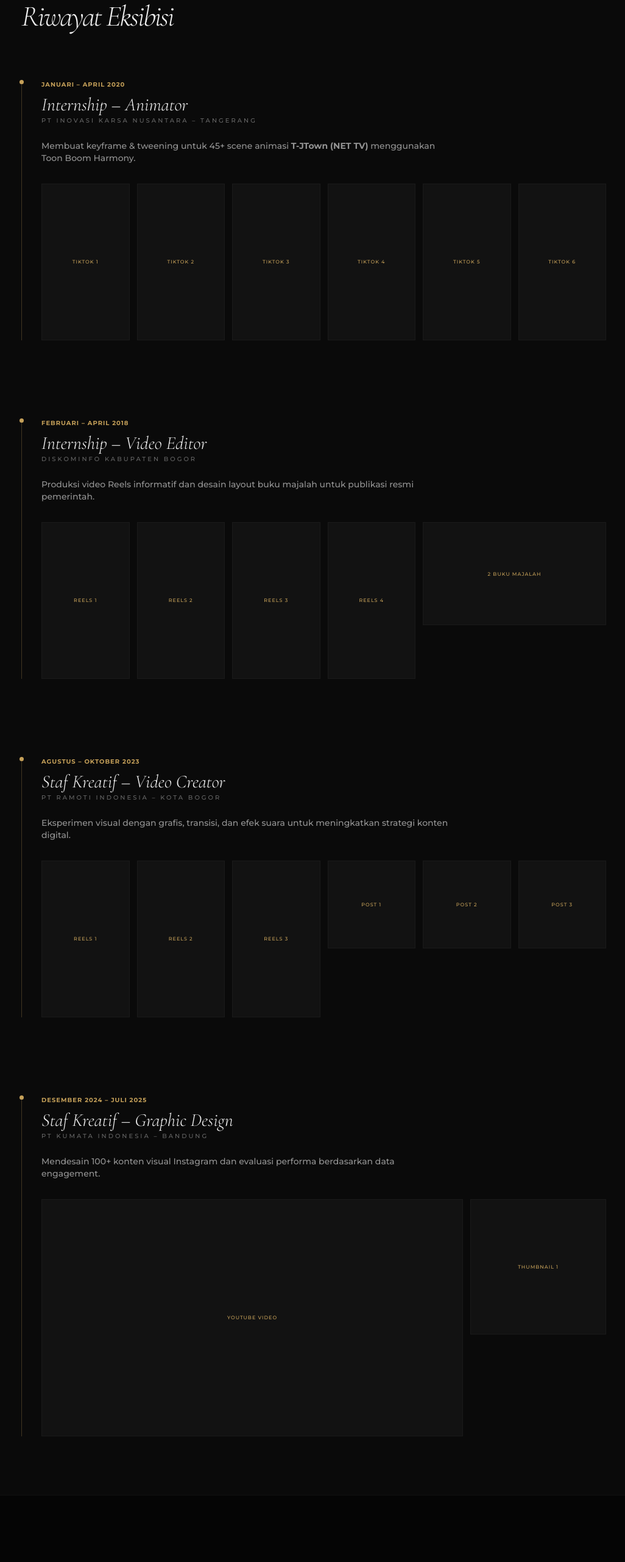
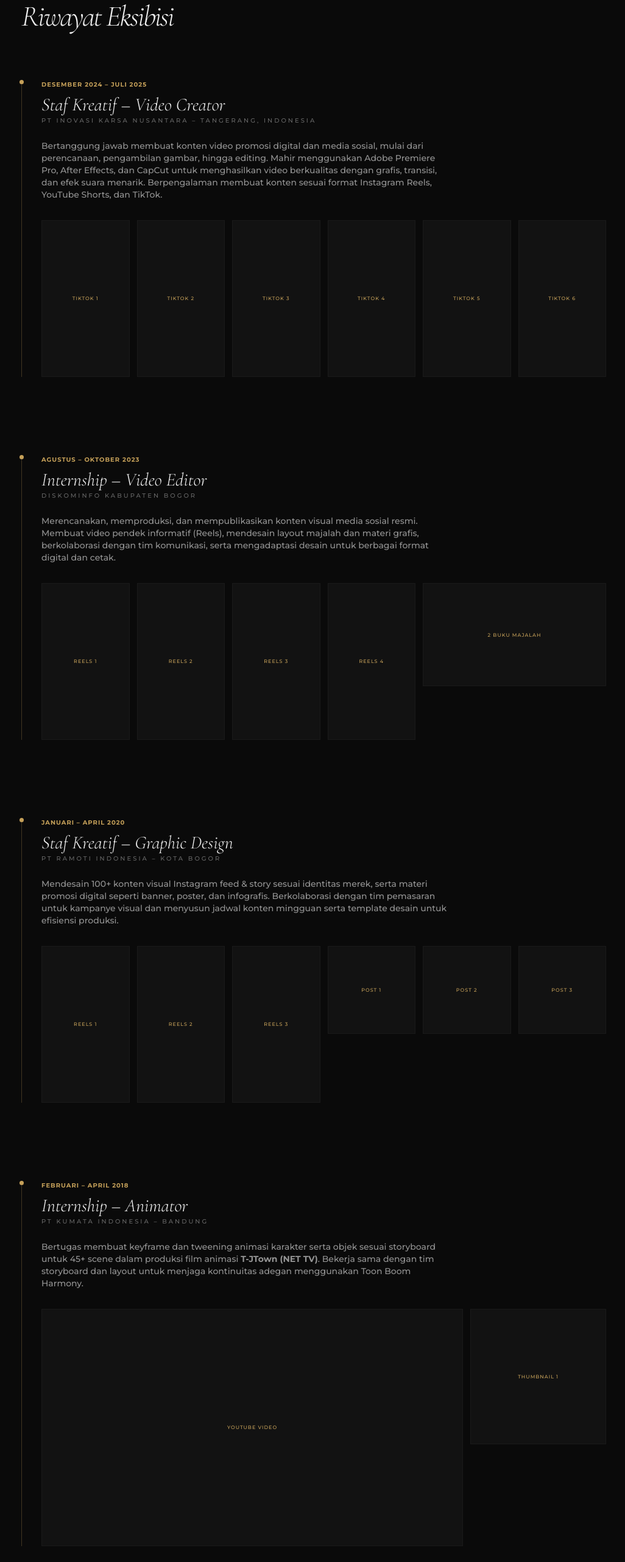
Before and after one commit to datazaki25-web/my-portfolio, a plain HTML site: page index.html in a window 1280 px wide. Shown: the part 1359-3920 px from the top of the page at 61% size, without its empty margins (125-1151 px from the left). Drawn offline with nearby package versions, Linux system fonts and the light colour scheme.

Commit message:
Update index.html

```diff
--- a/index.html
+++ b/index.html
@@ -107,11 +107,15 @@
     <div class="space-y-32">
 
         <div class="exp-line" data-aos="fade-up">
-            <p class="text-[10px] text-[#c5a059] tracking-widest uppercase mb-2 font-bold">Januari – April 2020</p>
-            <h3 class="font-aesthetic text-3xl italic">Internship – Animator</h3>
-            <p class="text-[10px] opacity-40 uppercase tracking-[0.3em] mb-6">PT Inovasi Karsa Nusantara – Tangerang</p>
-            <div class="lang-id-content text-sm opacity-60 max-w-2xl mb-8">Membuat keyframe & tweening untuk 45+ scene animasi <b>T-JTown (NET TV)</b> menggunakan Toon Boom Harmony.</div>
-            <div class="lang-en-content text-sm opacity-60 max-w-2xl mb-8">Created keyframes & tweening for 45+ animation scenes of <b>T-JTown (NET TV)</b> using Toon Boom Harmony.</div>
+            <p class="text-[10px] text-[#c5a059] tracking-widest uppercase mb-2 font-bold">Desember 2024 – Juli 2025</p>
+            <h3 class="font-aesthetic text-3xl italic">Staf Kreatif – Video Creator</h3>
+            <p class="text-[10px] opacity-40 uppercase tracking-[0.3em] mb-6">PT Inovasi Karsa Nusantara – Tangerang, Indonesia</p>
+            <div class="lang-id-content text-sm opacity-60 max-w-2xl mb-8">
+                Bertanggung jawab membuat konten video promosi digital dan media sosial, mulai dari perencanaan, pengambilan gambar, hingga editing. Mahir menggunakan Adobe Premiere Pro, After Effects, dan CapCut untuk menghasilkan video berkualitas dengan grafis, transisi, dan efek suara menarik. Berpengalaman membuat konten sesuai format Instagram Reels, YouTube Shorts, dan TikTok.
+            </div>
+            <div class="lang-en-content text-sm opacity-60 max-w-2xl mb-8">
+                Responsible for creating digital promotional videos and social media content, from planning and shooting to editing. Proficient in Adobe Premiere Pro, After Effects, and CapCut to produce high-quality videos with engaging graphics, transitions, and sound effects.
+            </div>
 
             <div class="grid grid-cols-3 md:grid-cols-6 gap-3">
                 <div class="media-slot tall">TikTok 1</div><div class="media-slot tall">TikTok 2</div>
@@ -121,11 +125,15 @@
         </div>
 
         <div class="exp-line" data-aos="fade-up">
-            <p class="text-[10px] text-[#c5a059] tracking-widest uppercase mb-2 font-bold">Februari – April 2018</p>
+            <p class="text-[10px] text-[#c5a059] tracking-widest uppercase mb-2 font-bold">Agustus – Oktober 2023</p>
             <h3 class="font-aesthetic text-3xl italic">Internship – Video Editor</h3>
             <p class="text-[10px] opacity-40 uppercase tracking-[0.3em] mb-6">DISKOMINFO Kabupaten Bogor</p>
-            <div class="lang-id-content text-sm opacity-60 max-w-2xl mb-8">Produksi video Reels informatif dan desain layout buku majalah untuk publikasi resmi pemerintah.</div>
-            <div class="lang-en-content text-sm opacity-60 max-w-2xl mb-8">Produced informative Reels and designed magazine layouts for official government publications.</div>
+            <div class="lang-id-content text-sm opacity-60 max-w-2xl mb-8">
+                Merencanakan, memproduksi, dan mempublikasikan konten visual media sosial resmi. Membuat video pendek informatif (Reels), mendesain layout majalah dan materi grafis, berkolaborasi dengan tim komunikasi, serta mengadaptasi desain untuk berbagai format digital dan cetak.
+            </div>
+            <div class="lang-en-content text-sm opacity-60 max-w-2xl mb-8">
+                Planned, produced, and published official social media visual content. Created informative short videos (Reels), designed magazine layouts and graphic materials, and collaborated with the communication team.
+            </div>
 
             <div class="grid grid-cols-2 md:grid-cols-6 gap-3">
                 <div class="media-slot tall">Reels 1</div><div class="media-slot tall">Reels 2</div>
@@ -135,11 +143,15 @@
         </div>
 
         <div class="exp-line" data-aos="fade-up">
-            <p class="text-[10px] text-[#c5a059] tracking-widest uppercase mb-2 font-bold">Agustus – Oktober 2023</p>
-            <h3 class="font-aesthetic text-3xl italic">Staf Kreatif – Video Creator</h3>
+            <p class="text-[10px] text-[#c5a059] tracking-widest uppercase mb-2 font-bold">Januari – April 2020</p>
+            <h3 class="font-aesthetic text-3xl italic">Staf Kreatif – Graphic Design</h3>
             <p class="text-[10px] opacity-40 uppercase tracking-[0.3em] mb-6">PT Ramoti Indonesia – Kota Bogor</p>
-            <div class="lang-id-content text-sm opacity-60 max-w-2xl mb-8">Eksperimen visual dengan grafis, transisi, dan efek suara untuk meningkatkan strategi konten digital.</div>
-            <div class="lang-en-content text-sm opacity-60 max-w-2xl mb-8">Visual experiments with graphics, transitions, and sound effects to enhance digital content strategy.</div>
+            <div class="lang-id-content text-sm opacity-60 max-w-2xl mb-8">
+                Mendesain 100+ konten visual Instagram feed & story sesuai identitas merek, serta materi promosi digital seperti banner, poster, dan infografis. Berkolaborasi dengan tim pemasaran untuk kampanye visual dan menyusun jadwal konten mingguan serta template desain untuk efisiensi produksi.
+            </div>
+            <div class="lang-en-content text-sm opacity-60 max-w-2xl mb-8">
+                Designed 100+ Instagram feed & story visual contents according to brand identity. Collaborated with marketing teams for visual campaigns and created design templates for production efficiency.
+            </div>
 
             <div class="grid grid-cols-3 md:grid-cols-6 gap-3">
                 <div class="media-slot tall">Reels 1</div><div class="media-slot tall">Reels 2</div><div class="media-slot tall">Reels 3</div>
@@ -148,11 +160,15 @@
         </div>
 
         <div class="exp-line" data-aos="fade-up">
-            <p class="text-[10px] text-[#c5a059] tracking-widest uppercase mb-2 font-bold">Desember 2024 – Juli 2025</p>
-            <h3 class="font-aesthetic text-3xl italic">Staf Kreatif – Graphic Design</h3>
+            <p class="text-[10px] text-[#c5a059] tracking-widest uppercase mb-2 font-bold">Februari – April 2018</p>
+            <h3 class="font-aesthetic text-3xl italic">Internship – Animator</h3>
             <p class="text-[10px] opacity-40 uppercase tracking-[0.3em] mb-6">PT Kumata Indonesia – Bandung</p>
-            <div class="lang-id-content text-sm opacity-60 max-w-2xl mb-8">Mendesain 100+ konten visual Instagram dan evaluasi performa berdasarkan data engagement.</div>
-            <div class="lang-en-content text-sm opacity-60 max-w-2xl mb-8">Designed 100+ Instagram visual contents and evaluated performance based on engagement data.</div>
+            <div class="lang-id-content text-sm opacity-60 max-w-2xl mb-8">
+                Bertugas membuat keyframe dan tweening animasi karakter serta objek sesuai storyboard untuk 45+ scene dalam produksi film animasi <b>T-JTown (NET TV)</b>. Bekerja sama dengan tim storyboard dan layout untuk menjaga kontinuitas adegan menggunakan Toon Boom Harmony.
+            </div>
+            <div class="lang-en-content text-sm opacity-60 max-w-2xl mb-8">
+                In charge of creating keyframes and tweening for character animations according to storyboards for 45+ scenes in <b>T-JTown (NET TV)</b> animation production. Used Toon Boom Harmony for high-quality production.
+            </div>
 
             <div class="grid grid-cols-1 md:grid-cols-4 gap-3">
                 <div class="media-slot wide md:col-span-3">YouTube Video</div>
@@ -165,7 +181,7 @@
 
 <footer class="py-32 text-center bg-black/50 border-t border-white/5">
     <h2 class="font-aesthetic text-5xl mb-6 tracking-tighter italic">Collaborate with Zaky</h2>
-    <a href="mailto:muhzakymah@gmail.com" class="text-xl tracking-widest text-[#c5a059] border-b border-[#c5a059] pb-2 transition hover:opacity-50">muhzakymah@gmail.com</a>
+    <a href="mailto:Zakidodi10@gmail.com" class="text-xl tracking-widest text-[#c5a059] border-b border-[#c5a059] pb-2 transition hover:opacity-50">Zakidodi10@gmail.com</a>
     <p class="mt-24 opacity-20 text-[9px] uppercase tracking-[1em]">M ZAKY MAHID RUWANSYAH &copy; 2026</p>
 </footer>
 
```
